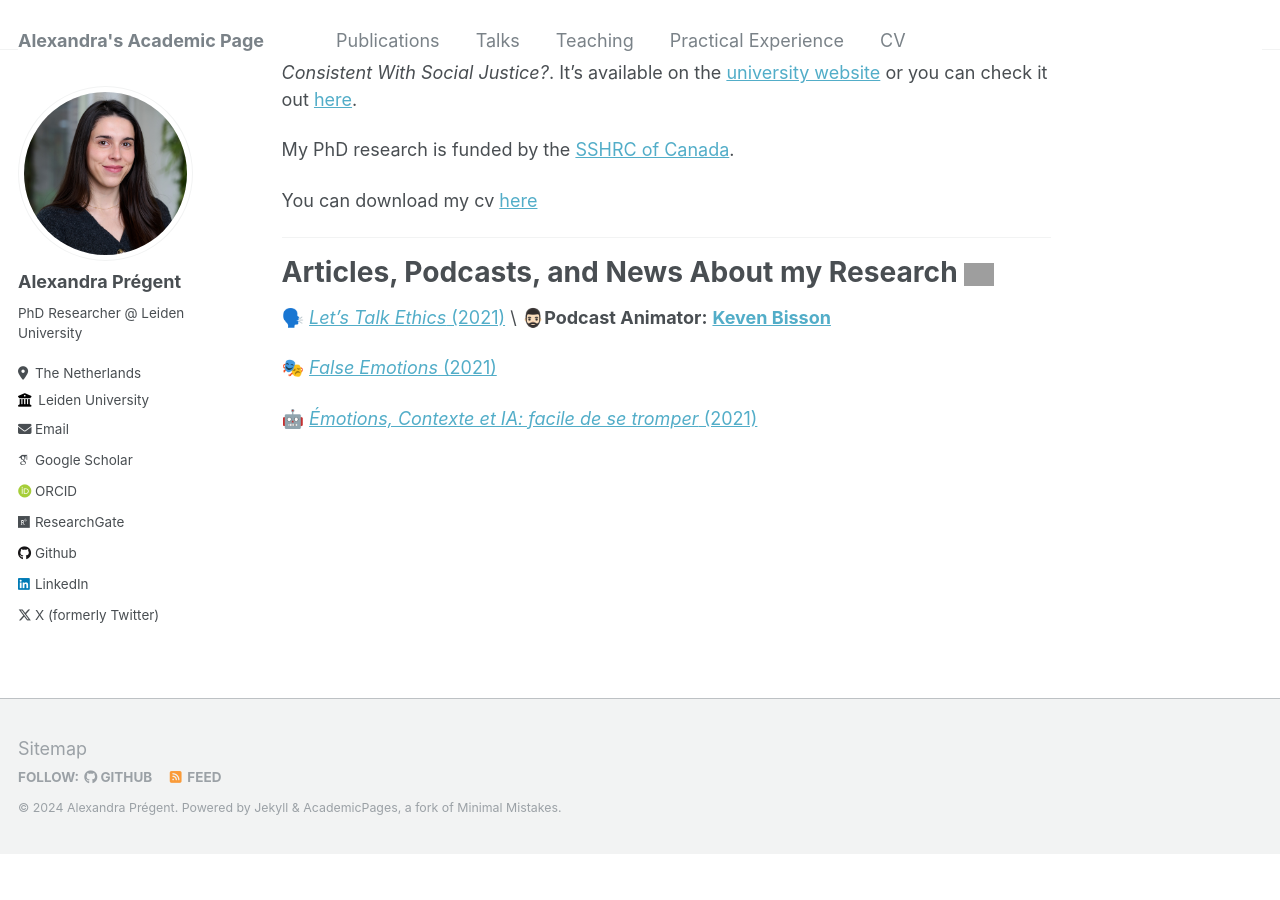
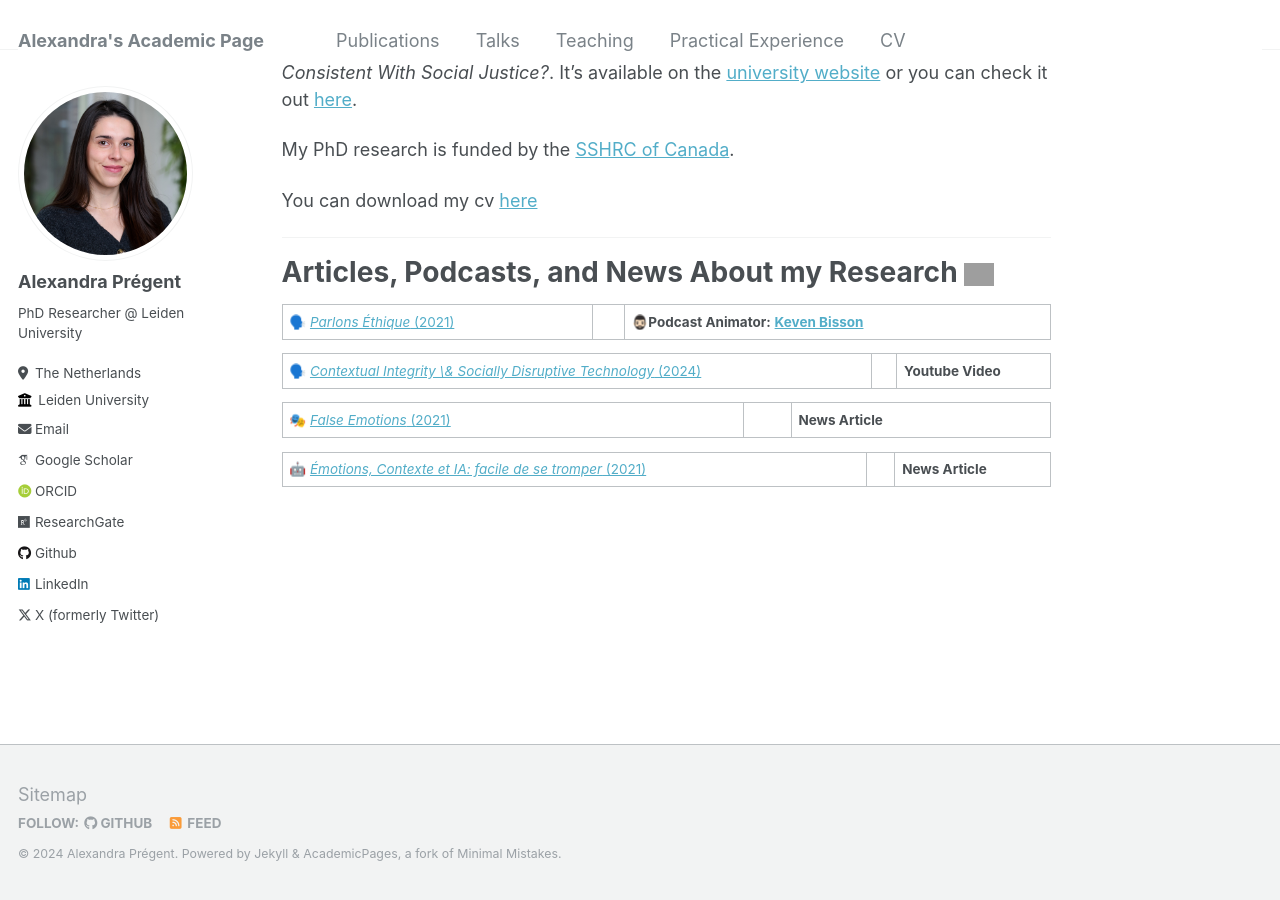
Before and after one commit to AlexandraPregent/AlexandraPregent.github.io, a Jekyll site: the page built from _pages/about.md, in a window 1280 px wide and 900 px high, scrolled down 656 px. Built offline with Jekyll 4.4.1, drawn with Linux system fonts in a browser that asks for light colours; some web fonts are replaced; before the commit the page ends 1510 px from its top, so only the background shows below that; grey boxes are pictures that could not be loaded.

Commit message:
Update about.md

```diff
--- a/_pages/about.md
+++ b/_pages/about.md
@@ -26,8 +26,10 @@ You can download my cv [here](https://AlexandraPregent.github.io/files/Alexandra
 # Articles, Podcasts, and News About my Research <img src="https://github.com/AlexandraPregent/AlexandraPregent.github.io/assets/165220288/f362716c-61f5-4a93-9807-b0812a4f4c81" alt="https://github.com/AlexandraPregent/AlexandraPregent.github.io/assets/165220288/f362716c-61f5-4a93-9807-b0812a4f4c81" width="30"/>
 
 
-🗣️ [*Let's Talk Ethics* (2021)](https://www.youtube.com/watch?v=_szyyVoG5bs)  \  🧔🏻‍♂️**Podcast Animator:** **[Keven Bisson](https://www.kevenbisson.com/)**
+🗣️ [*Parlons Éthique* (2021)](https://www.youtube.com/watch?v=_szyyVoG5bs)  ||  🧔🏻‍♂️**Podcast Animator:** **[Keven Bisson](https://www.kevenbisson.com/)**
 
-🎭 [*False Emotions* (2021)](https://www.fp.ulaval.ca/actualites/alexandra-pregent-etudiante-a-la-maitrise-en-philosophie-a-presente-ses-travaux-dans-le-cadre-de-la-semaine-numeriqc)
+🗣️ [*Contextual Integrity \& Socially Disruptive Technology* (2024)](https://www.youtube.com/watch?v=hEOm9ITLa4Q) || **Youtube Video**
 
-🤖 [*Émotions, Contexte et IA: facile de se tromper* (2021)](https://cursus.edu/fr/22736/emotions-contexte-et-ia-facile-de-se-tromper)
+🎭 [*False Emotions* (2021)](https://www.fp.ulaval.ca/actualites/alexandra-pregent-etudiante-a-la-maitrise-en-philosophie-a-presente-ses-travaux-dans-le-cadre-de-la-semaine-numeriqc) || **News Article**
+
+🤖 [*Émotions, Contexte et IA: facile de se tromper* (2021)](https://cursus.edu/fr/22736/emotions-contexte-et-ia-facile-de-se-tromper) ||**News Article**
```
